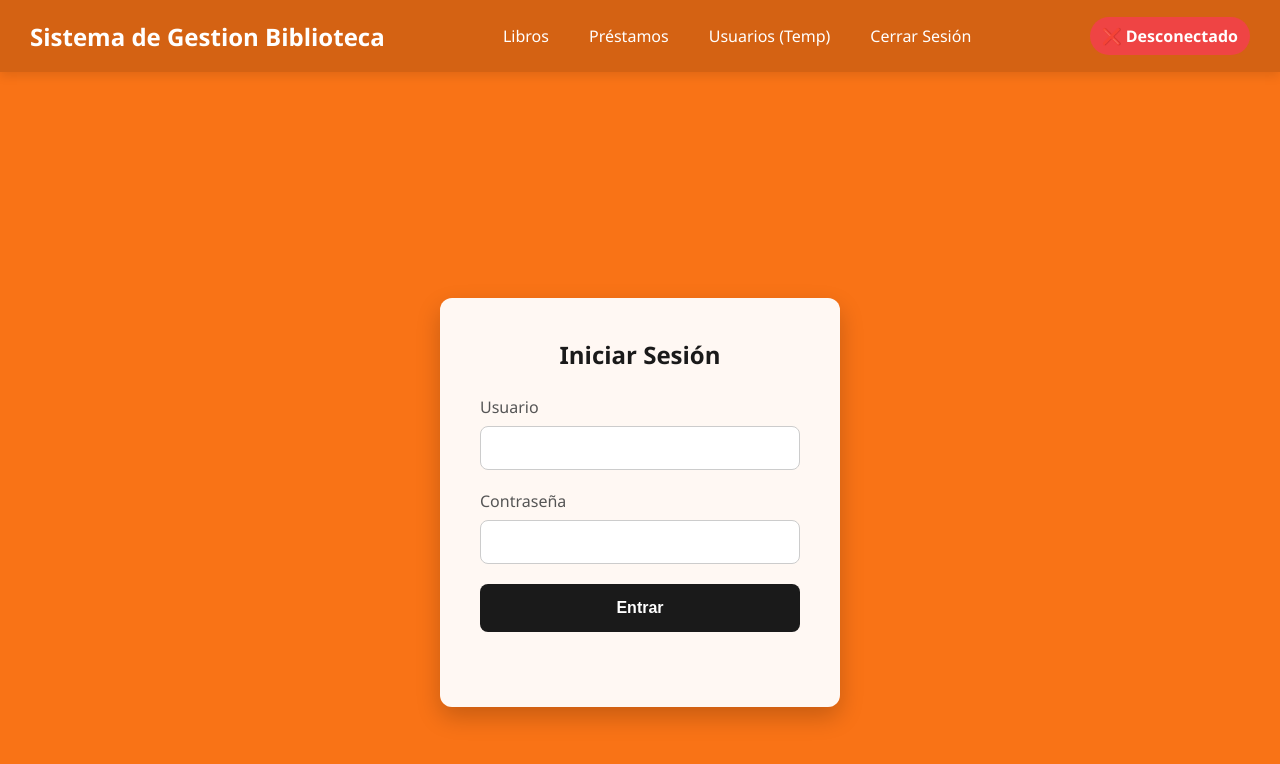
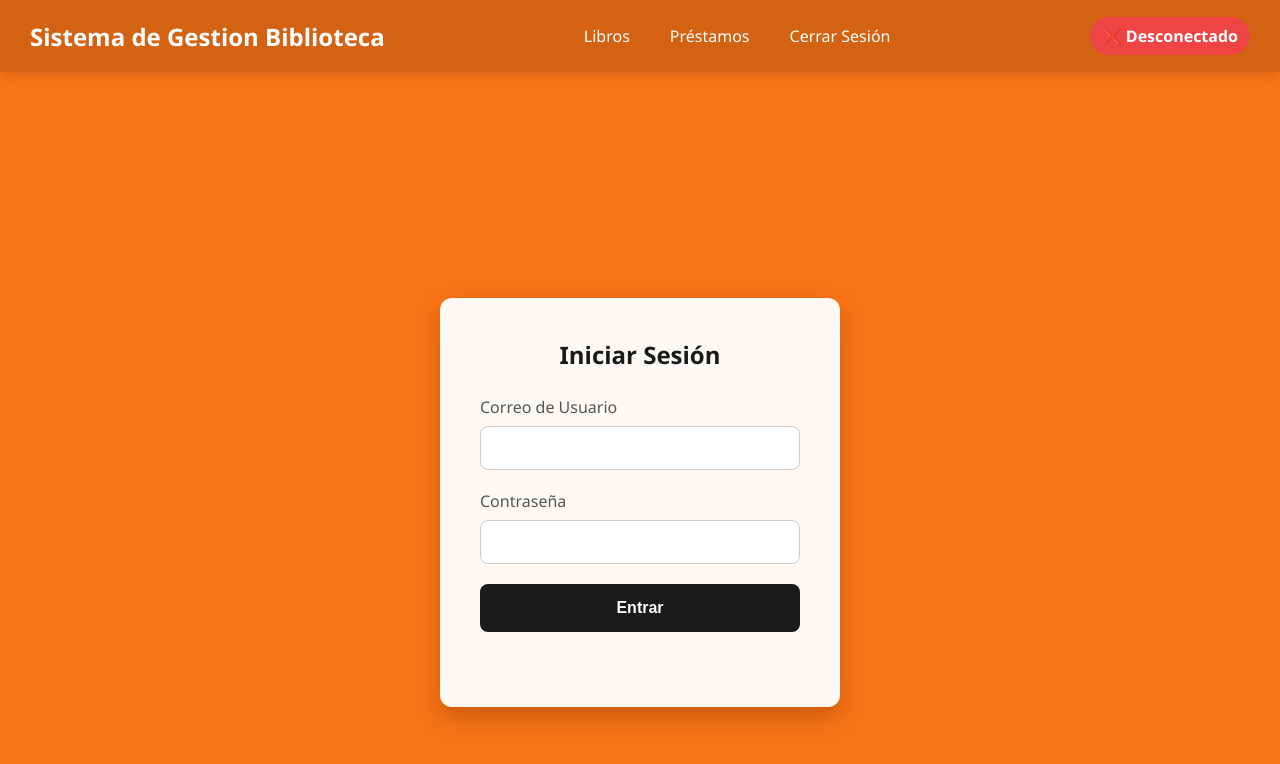
Before and after one commit to GospiDev/frontend-biblioteca, an Angular app: page /login in a window 1280 px wide. Shown: the top 764 px of the page. Built offline with nearby package versions, Linux system fonts and the light colour scheme; no server answers; sample sign-in values are in the browser's storage.

Commit message:
fix: correccion de sistema multiusuario v2

```diff
--- a/src/app/app.html
+++ b/src/app/app.html
@@ -7,9 +7,10 @@
       <a routerLink="/prestamos" routerLinkActive="activo">Préstamos</a>
 
       <a
+        *ngIf="(authService.role$ | async) === 'Admin'"
         routerLink="/usuarios"
         routerLinkActive="activo">
-        Usuarios (Temp)
+        Usuarios
       </a>
 
       <a (click)="logout()">Cerrar Sesión</a>
--- a/src/app/login/login.html
+++ b/src/app/login/login.html
@@ -3,7 +3,7 @@
     <h2>Iniciar Sesión</h2>
     <form (ngSubmit)="login()">
       <div class="form-group">
-        <label for="usuario">Usuario</label>
+        <label for="usuario">Correo de Usuario</label>
         <input type="text" id="usuario" [(ngModel)]="usuario" name="usuario" required>
       </div>
       <div class="form-group">
--- a/src/app/login/login.ts
+++ b/src/app/login/login.ts
@@ -2,12 +2,11 @@ import { Component } from '@angular/core';
 import { CommonModule } from '@angular/common';
 import { FormsModule } from '@angular/forms';
 import { AuthService } from '../services/auth.service';
-import { RouterLink } from '@angular/router';
 
 @Component({
   selector: 'app-login',
   standalone: true,
-  imports: [CommonModule, FormsModule, RouterLink],
+  imports: [CommonModule, FormsModule],
   templateUrl: './login.html',
   styleUrl: './login.css'
 })
--- a/src/app/services/auth.service.ts
+++ b/src/app/services/auth.service.ts
@@ -52,17 +52,15 @@ export class AuthService {
     return !!localStorage.getItem('token');
   }
 
-  login(correo: string, password: string) {
-    return this.http.post<{ token: string }>(`${this.apiUrl}/login`, { correo, password })
+  login(loginIdentifier: string, password: string) {
+
+    return this.http.post<{ token: string }>(`${this.apiUrl}/login`, { loginIdentifier, password })
       .pipe(
         tap(response => {
           localStorage.setItem('token', response.token);
-
           const decoded = jwtDecode<JwtPayload>(response.token);
-
           this.loggedIn.next(true);
           this.userRole.next(decoded.rol);
-
           this.router.navigate(['/libros']);
         })
       );
```
